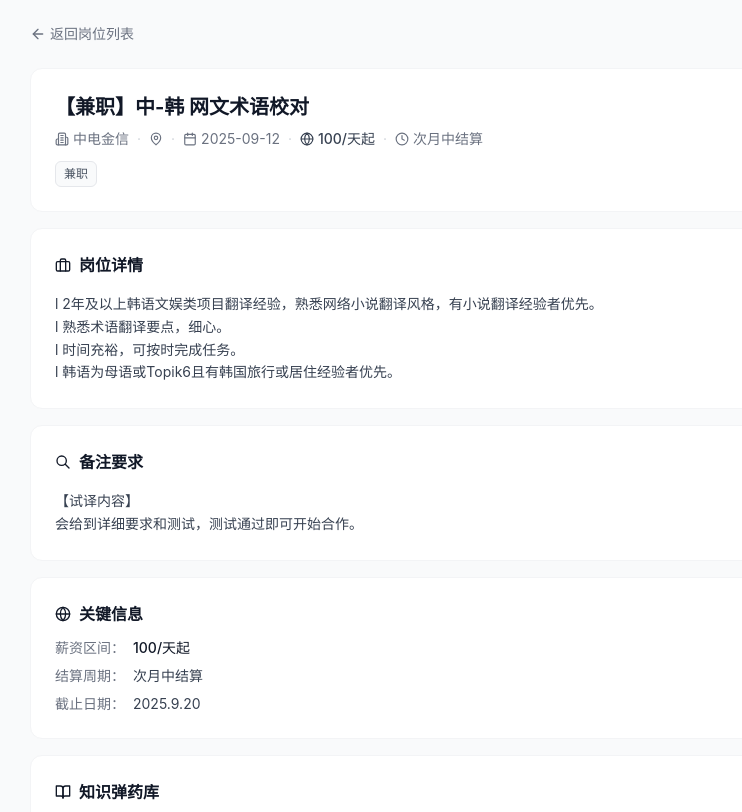
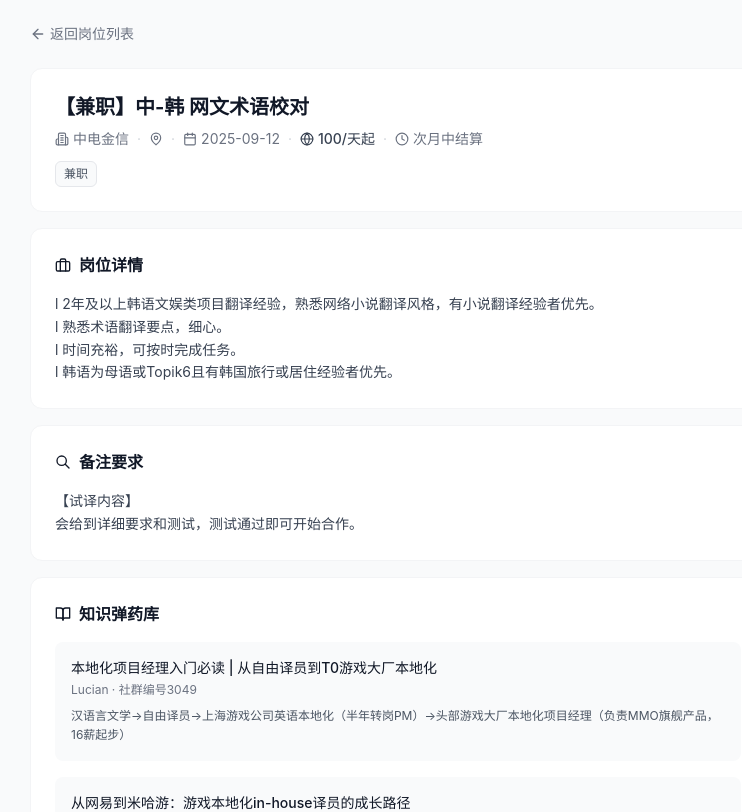
Before and after one commit to quanquan-code/remote-q-web, a React (Vite) app: page /job/rec01U5wdy in a window 1280 px wide. Shown: the top 812 px of the page, without its empty margins (242-984 px from the left). Built offline with nearby package versions, Linux system fonts and the light colour scheme.

Commit message:
refactor(job-detail): remove duplicate key-info block

```diff
--- a/src/pages/JobDetail.jsx
+++ b/src/pages/JobDetail.jsx
@@ -381,40 +381,6 @@ const JobDetail = () => {
           </div>
         )}
 
-        {/* 关键信息 */}
-        <div className="bg-white rounded-xl border border-gray-100 p-6 mb-4">
-          <h2 className="text-base font-semibold text-gray-900 mb-3 flex items-center gap-2">
-            <Globe className="w-4 h-4" />
-            关键信息
-          </h2>
-          <div className="space-y-2 text-sm">
-            {job.salaryRange && (
-              <div className="flex items-center gap-2">
-                <span className="text-gray-500">薪资区间：</span>
-                <span className="font-medium text-gray-900">{job.salaryRange}</span>
-              </div>
-            )}
-            {job.paymentCycle && (
-              <div className="flex items-center gap-2">
-                <span className="text-gray-500">结算周期：</span>
-                <span className="text-gray-700">{job.paymentCycle}</span>
-              </div>
-            )}
-            {job.languagePair && (
-              <div className="flex items-center gap-2">
-                <span className="text-gray-500">语言对：</span>
-                <span className="text-gray-700">{job.languagePair}</span>
-              </div>
-            )}
-            {job.deadline && (
-              <div className="flex items-center gap-2">
-                <span className="text-gray-500">截止日期：</span>
-                <span className="text-gray-700">{job.deadline}</span>
-              </div>
-            )}
-          </div>
-        </div>
-
         {/* 知识弹药库 */}
         {relatedCases.length > 0 && (
           <div className="bg-white rounded-xl border border-gray-100 p-6 mb-4">
```
